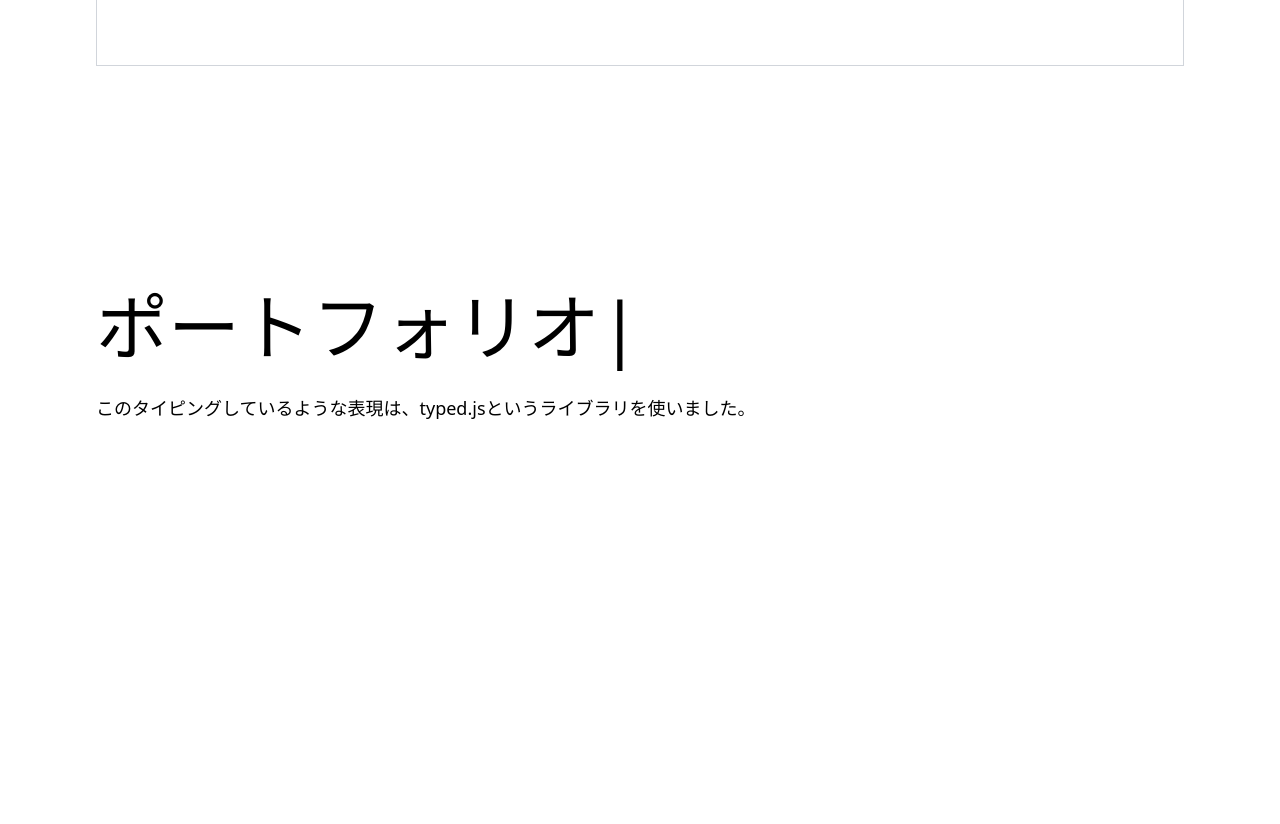
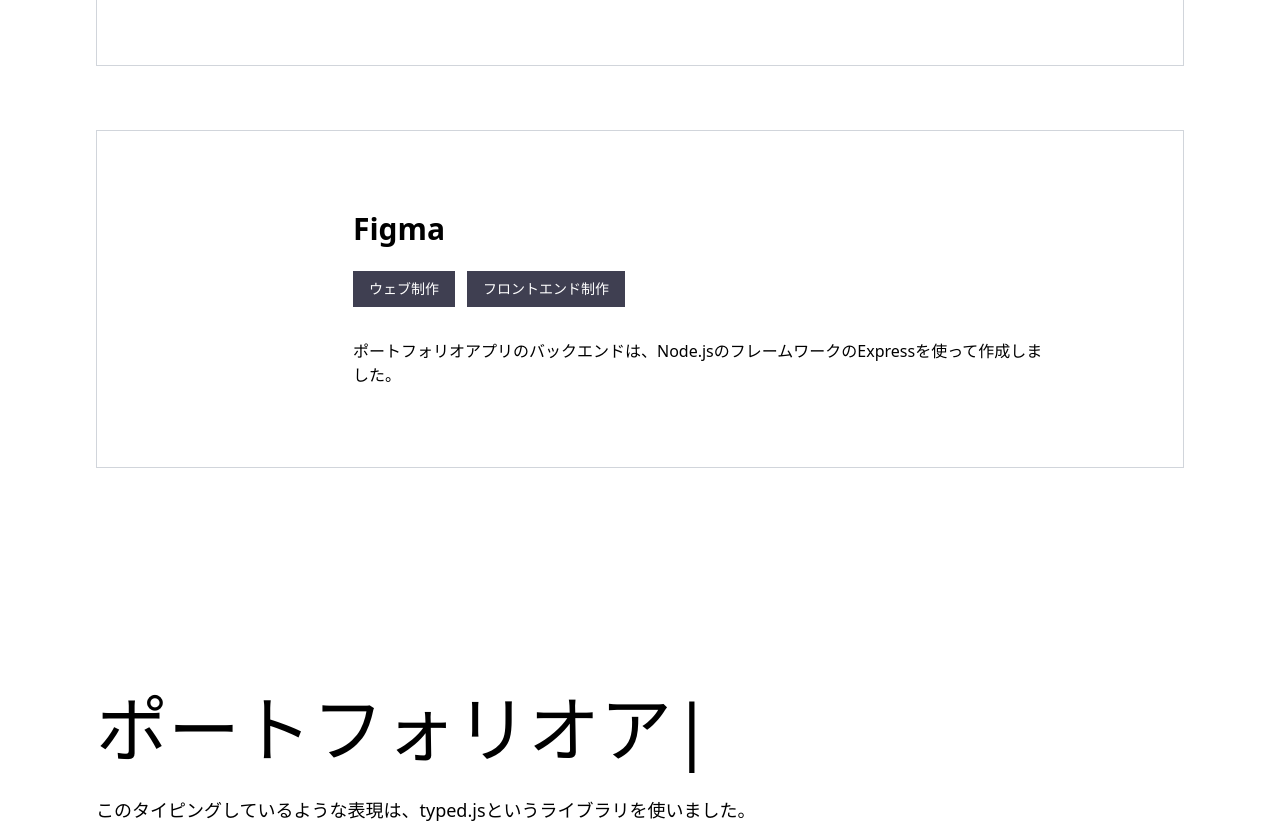
Before and after one commit to yurikondo/portfolio-site, a Next.js app: page / in a window 1280 px wide. Shown: the part 2100-2924 px from the top of the page. Before the commit the page ends 2522 px from the top, so only its background shows below. Built offline with nearby package versions, Linux system fonts and the light colour scheme.

Commit message:
Figmaを追加

```diff
--- a/src/components/skill/Skills.tsx
+++ b/src/components/skill/Skills.tsx
@@ -24,6 +24,14 @@
     tags: ["Express", "Api開発"],
     desc: "ポートフォリオアプリのバックエンドは、Node.jsのフレームワークのExpressを使って作成しました。",
   },
+  {
+    id: "Figma",
+    icon: "fa-figma",
+    color: "lime-400",
+    tags: ["アプリデザイン", "バナー作成"],
+    desc: "ポートフォリオアプリのバックエンドは、Node.jsのフレームワークのExpressを使って作成しました。",
+  },
+
 ];
 
 export class Skills extends Component {
```
